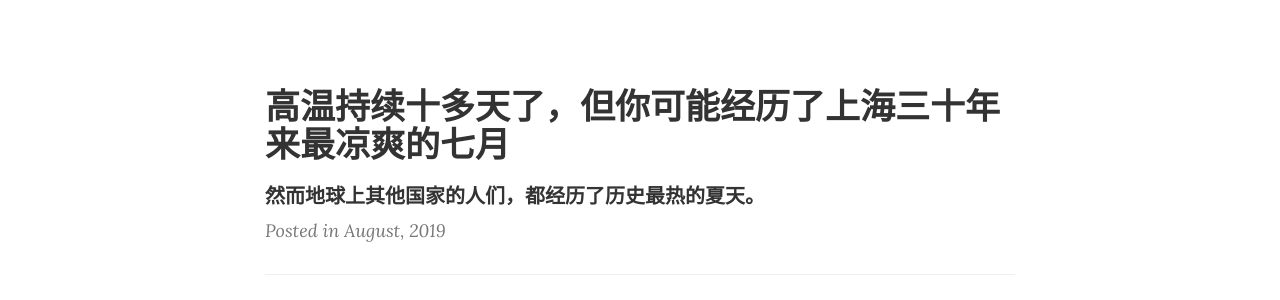
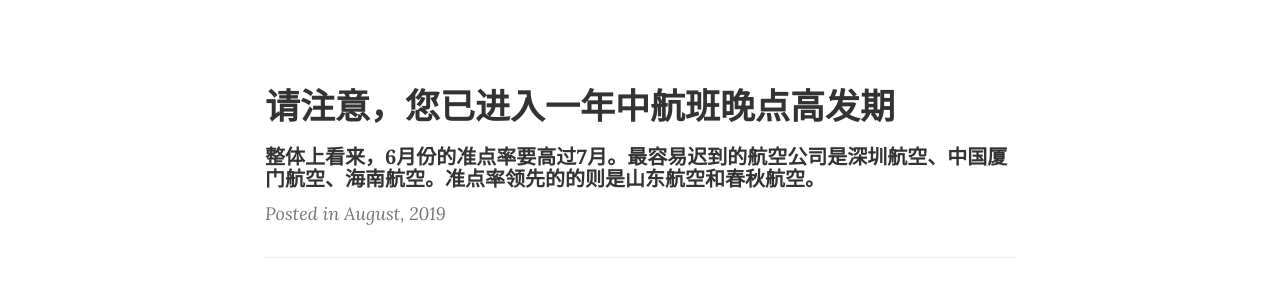
Before and after one commit to kellyzhao97/kellyzhao97.github.io, a website: page Shanghai_Observer.html in a window 1280 px wide. Shown: the part 652-952 px from the top of the page. Drawn offline with nearby package versions, Linux system fonts and the light colour scheme.

Commit message:
Update Shanghai_Observer.html

```diff
--- a/Shanghai_Observer.html
+++ b/Shanghai_Observer.html
@@ -107,7 +107,17 @@
         <div class="container">
             <div class="row">
                 <div class="col-lg-8 col-lg-offset-2 col-md-10 col-md-offset-1">
-                    <!--Work3-->
+                    <!--Work5-->
+                    <a href="https://www.shobserver.com/news/detail?id=169333" target="blank">
+                        <h2 class="section-heading">
+                            请注意，您已进入一年中航班晚点高发期</h2>
+                    </a>
+                    <h3 class="post-subtitle">
+                        整体上看来，6月份的准点率要高过7月。最容易迟到的航空公司是深圳航空、中国厦门航空、海南航空。准点率领先的的则是山东航空和春秋航空。
+                    </h3>
+                    <p class="post-meta">Posted in August, 2019</p>
+                    <hr>
+                    <!--Work4-->
                     <a href="https://www.shobserver.com/news/detail?id=166959" target="blank">
                         <h2 class="section-heading">
                             高温持续十多天了，但你可能经历了上海三十年来最凉爽的七月</h2>
@@ -117,7 +127,7 @@
                     </h3>
                     <p class="post-meta">Posted in August, 2019</p>
                     <hr>
-                    <!--Work2-->
+                    <!--Work3-->
                     <a href="https://www.shobserver.com/news/detail?id=166197" target="blank">
                         <h2 class="section-heading">
                             从4183家到900余家，P2P何去何从</h2>
```
